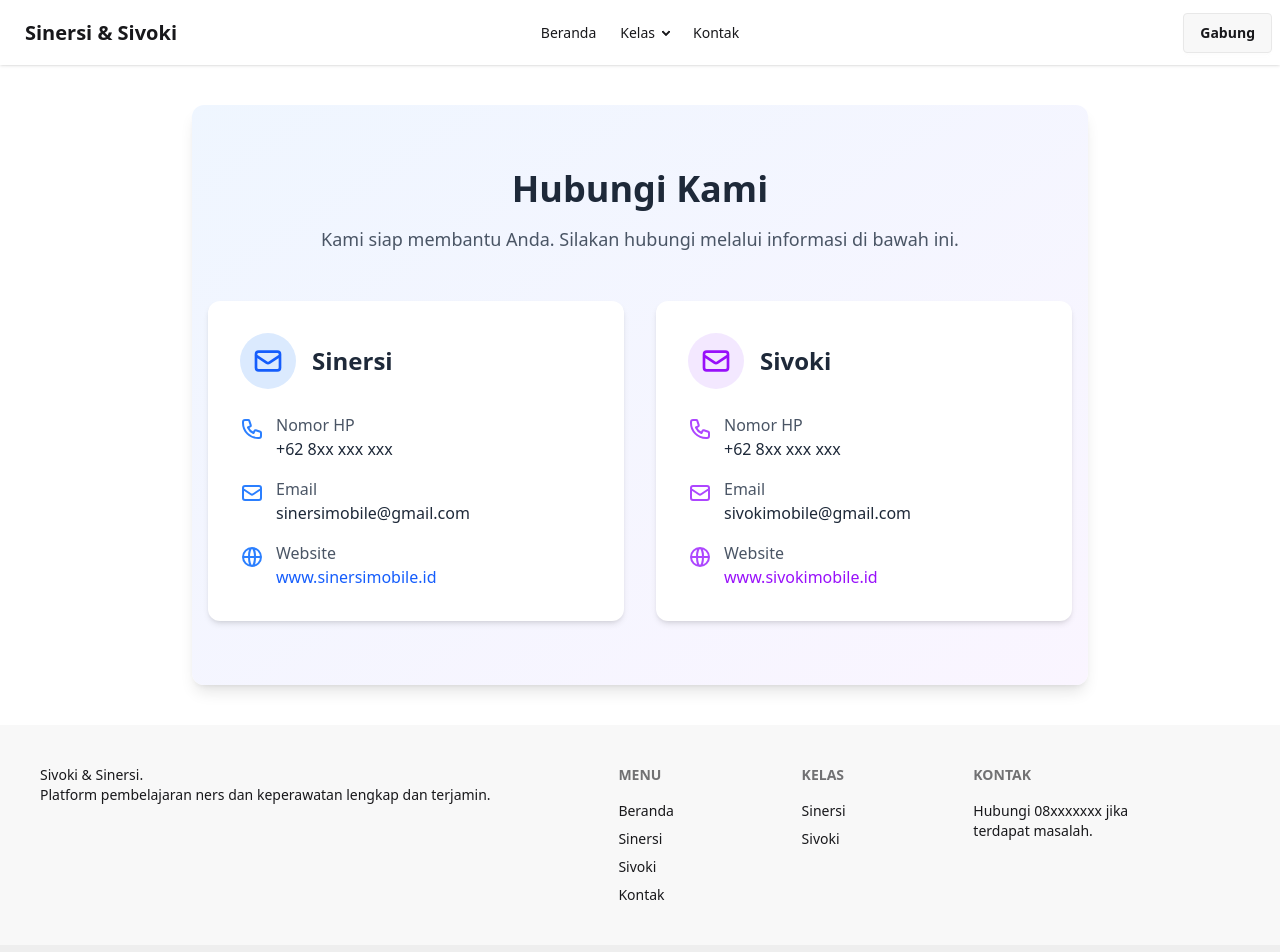
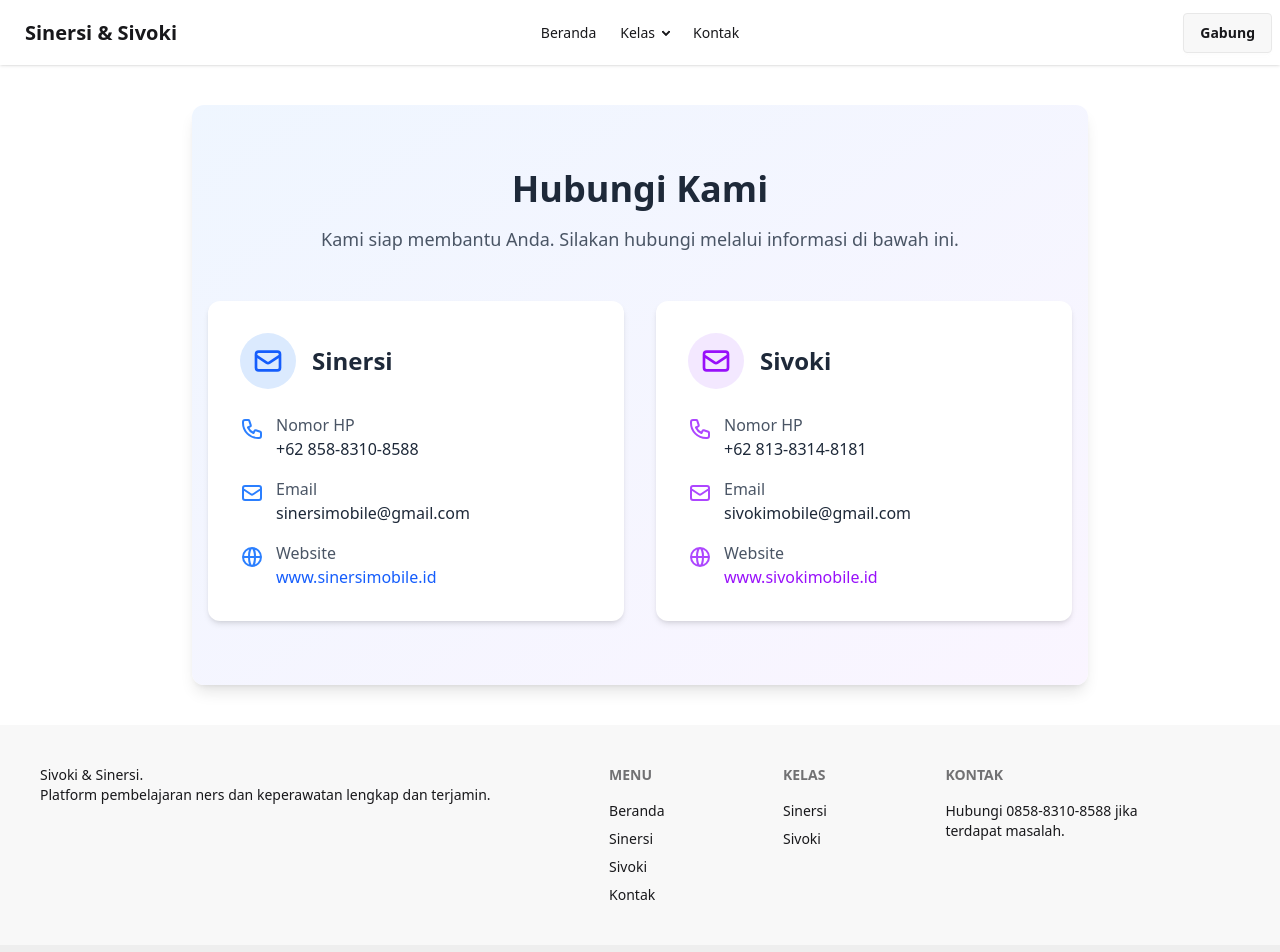
Before and after one commit to MamenHD/LandingPage, a Next.js app: page /contact in a window 1280 px wide. Shown: the top 952 px of the page. Built offline with nearby package versions, Linux system fonts and the light colour scheme; what tailwindcss-motion would draw is missing.

Commit message:
Menambahkan No HP

```diff
--- a/src/app/contact/page.js
+++ b/src/app/contact/page.js
@@ -27,7 +27,7 @@ const Contact = () => {
                             </svg>
                             <div>
                                 <p className="text-gray-600">Nomor HP</p>
-                                <p className="font-medium text-gray-800">+62 8xx xxx xxx</p>
+                                <p className="font-medium text-gray-800">+62 858-8310-8588</p>
                             </div>
                         </div>
 
@@ -71,7 +71,7 @@ const Contact = () => {
                             </svg>
                             <div>
                                 <p className="text-gray-600">Nomor HP</p>
-                                <p className="font-medium text-gray-800">+62 8xx xxx xxx</p>
+                                <p className="font-medium text-gray-800">+62 813-8314-8181</p>
                             </div>
                         </div>
 
--- a/src/components/Footer/index.js
+++ b/src/components/Footer/index.js
@@ -23,13 +23,13 @@ const Footer = () => {
                 </nav>
                 <nav>
                     <h6 className="footer-title">Kontak</h6>
-                    <p>Hubungi <a className="link link-hover" href="/">08xxxxxxx</a> jika <br /> terdapat masalah.</p>
+                    <p>Hubungi <a className="link link-hover" href="/">0858-8310-8588</a> jika <br /> terdapat masalah.</p>
                 </nav>
             </footer>
 
             <footer className="footer sm:footer-horizontal footer-center bg-base-300 text-base-content p-4">
                 <aside>
-                    <p>Copyright © {new Date().getFullYear()} - All right reserved by <a href="/">MamenHD</a></p>
+                    <p>Copyright © {new Date().getFullYear()} - All right reserved by <a href="https://github.com/MamenHD">MamenHD</a></p>
                 </aside>
             </footer>
         </main>
```
